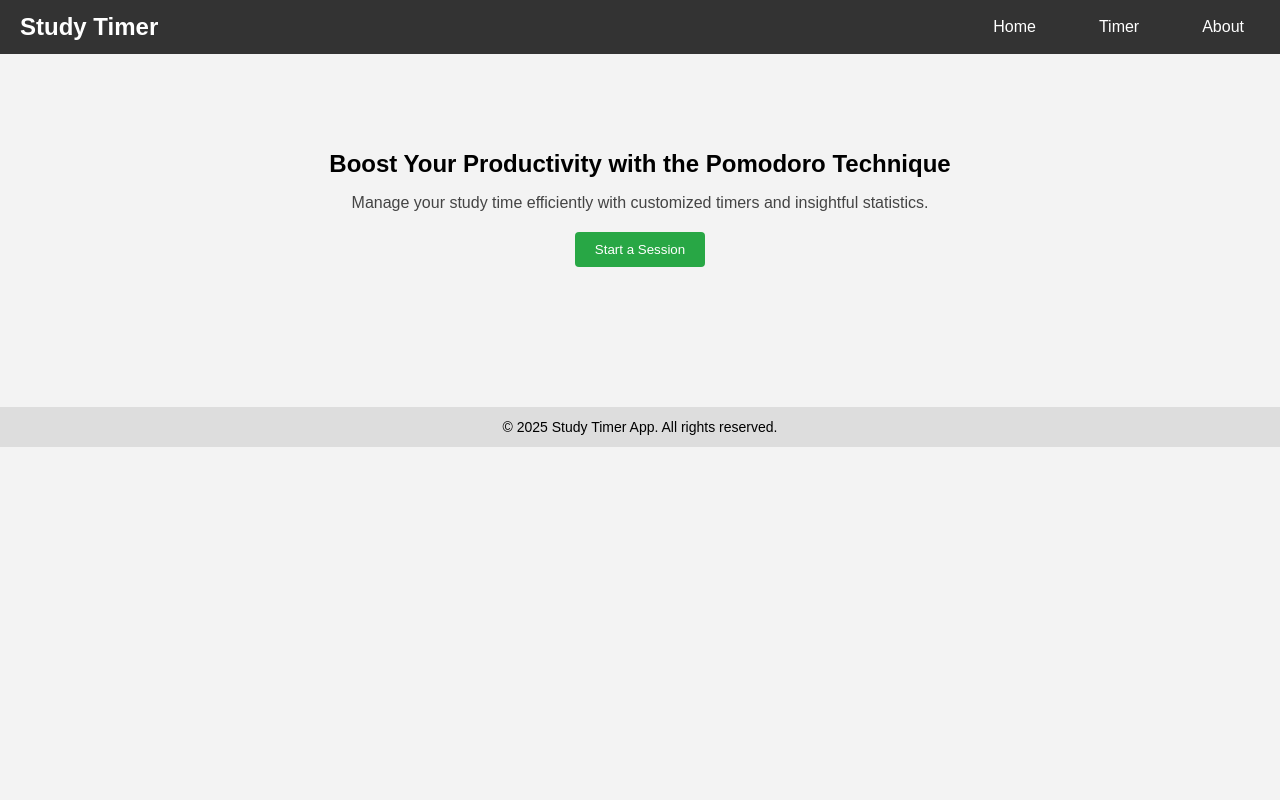
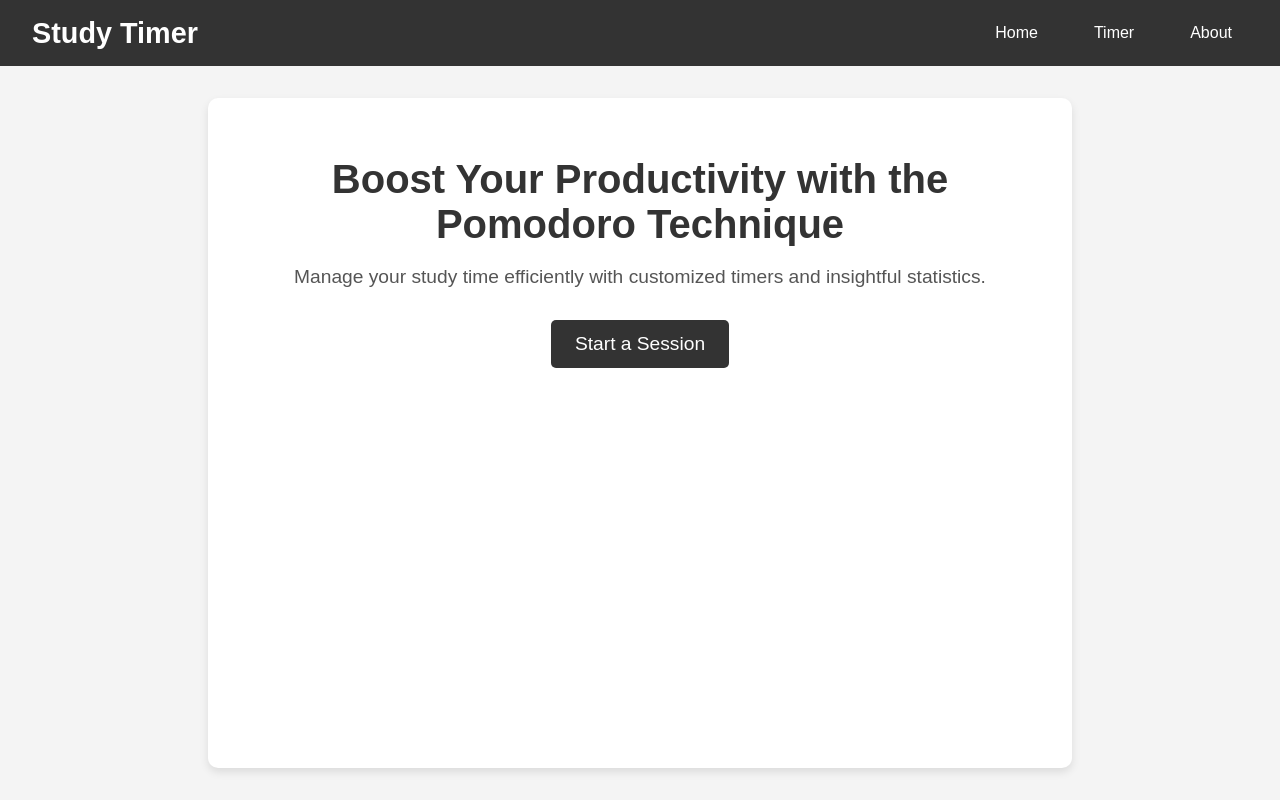
Before and after one commit to Sankalp13353/timmer-capstone, a React (Create React App) app: page / in a window 1280 px wide. Built offline with nearby package versions, Linux system fonts and the light colour scheme.

Commit message:
Major Changes

```diff
--- a/src/App.js
+++ b/src/App.js
@@ -13,9 +13,6 @@ function App() {
         <button>Start a Session</button>
       </div>
 
-      <div className="footer">
-        &copy; 2025 Study Timer App. All rights reserved.
-      </div>
     </div>
   );
 }
--- a/src/components/navbar.jsx
+++ b/src/components/navbar.jsx
@@ -1,11 +1,14 @@
 import React from 'react';
 import '../styles/navbar.css';
+
 
 function Navbar() {
   return (
     <div className="navbar">
-      <h2>Study Timer</h2>
-      <div className="nav-links">
+      <div className='left'>
+        <h2>Study Timer</h2>
+      </div>
+      <div className="right">
         <a href="#">Home</a>
         <a href="#">Timer</a>
         <a href="#">About</a>
--- a/src/styles/App.css
+++ b/src/styles/App.css
@@ -1,65 +1,54 @@
+/* General styles */
 body {
+  font-family: Arial, sans-serif;
   margin: 0;
-  font-family: Arial, sans-serif;
-  background-color: #f3f3f3;
+  padding: 0;
+  background-color: #f4f4f4;
 }
 
-.navbar {
-  background-color: #333;
-  color: white;
-  padding: 10px 20px;
+/* HomePage container */
+.homePage {
   display: flex;
-  justify-content: space-between;
-  align-items: center;
+  flex-direction: column;
+  height: 100vh;
+  background-color: #f4f4f4;
 }
 
-.navbar h2 {
-  margin: 0;
-}
-
-.nav-links a {
-  color: white;
-  text-decoration: none;
-  margin-left: 15px;
-}
-
-.nav-links a:hover {
-  text-decoration: underline;
-}
-
+/* Main Section Styles */
 .main {
+  flex: 1;
   text-align: center;
-  padding: 80px 20px;
+  padding: 2rem;
+  background-color: #fff;
+  border-radius: 10px;
+  box-shadow: 0 4px 8px rgba(0, 0, 0, 0.1);
+  margin: 2rem auto;
+  max-width: 800px;
 }
 
 .main h1 {
-  font-size: 24px;
-  margin-bottom: 10px;
+  font-size: 2.5rem;
+  color: #333;
+  margin-bottom: 1rem;
 }
 
 .main p {
-  font-size: 16px;
-  color: #444;
-  margin-bottom: 20px;
+  font-size: 1.2rem;
+  color: #555;
+  margin-bottom: 2rem;
 }
 
-button {
-  background-color: #28a745;
+.main button {
+  padding: 0.8rem 1.5rem;
+  background-color: #333;
   color: white;
-  padding: 10px 20px;
   border: none;
-  border-radius: 4px;
+  font-size: 1.2rem;
   cursor: pointer;
+  border-radius: 5px;
+  transition: background-color 0.3s;
 }
 
-button:hover {
-  background-color: #218838;
+.main button:hover {
+  background-color: #555;
 }
-
-.footer {
-  background-color: #ddd;
-  text-align: center;
-  padding: 12px 0;
-  font-size: 14px;
-  margin-top: 60px;
-}
--- a/src/styles/navbar.css
+++ b/src/styles/navbar.css
@@ -1,30 +1,35 @@
-src/components/Navbar.css
-
 .navbar {
-  background-color: #333;
-  color: white;
-  padding: 1rem;
   display: flex;
   justify-content: space-between;
   align-items: center;
+  background-color: #333;
+  padding: 1rem 2rem;
+  color: white;
+  position: sticky;
+  top: 0;
+  z-index: 1000;
 }
 
-.navbar h2 {
+.left h2 {
   margin: 0;
+  font-size: 1.8rem;
+  color: #fff;
 }
 
-.nav-links {
+.right {
   display: flex;
-  gap: 1rem;
+  gap: 1.5rem;
 }
 
-.nav-links a {
+.right a {
   color: white;
   text-decoration: none;
+  font-size: 1rem;
   padding: 0.5rem 1rem;
-  transition: background-color 0.3s;
+  border-radius: 4px;
+  transition: background-color 0.3s ease;
 }
 
-.nav-links a:hover {
+.right a:hover {
   background-color: #555;
 }
```
Also changed, not shown: src/components/footer.jsx (added), src/styles/footer.css (added).
